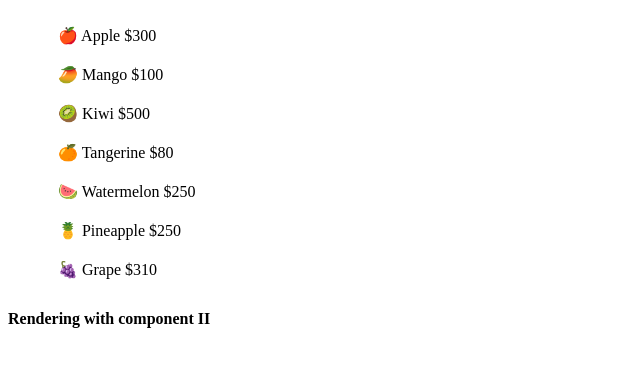
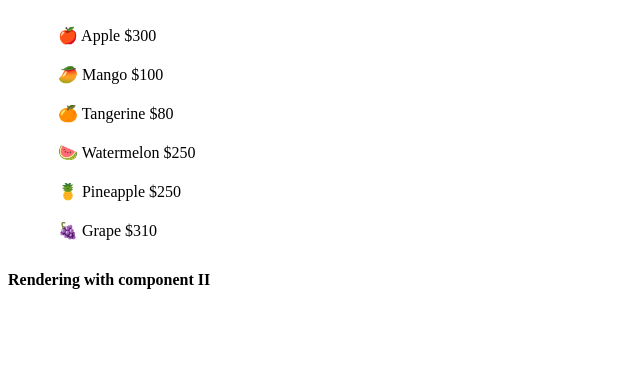
Before and after one commit to oyindamolaWbCode/React_class, a React (Vite) app: page / in a window 1280 px wide. Shown: the top 366 px of the page, without its empty margins (0-640 px from the left). Built offline with nearby package versions, Linux system fonts and the light colour scheme.

Commit message:
rendring with tenary

```diff
--- a/src/Components/Fruit.jsx
+++ b/src/Components/Fruit.jsx
@@ -2,11 +2,15 @@ import React from "react";
 
 function Fruit({ emoji, name, price }) {
   return (
-    <div>
-      <li style={{ listStyle: "none", padding: "10px" }}>
-        {emoji} {name} ${price}
-      </li>
-    </div>
+    <>
+      {/* {emoji} {name} ${price} */}
+
+      {price > 50 ? (
+        <li style={{ listStyle: "none", padding: "10px" }}>
+          {emoji} {name} ${price}{" "}
+        </li>
+      ) : null}
+    </>
   );
 }
 
--- a/src/Components/Fruits.jsx
+++ b/src/Components/Fruits.jsx
@@ -24,7 +24,7 @@ function Fruits(props) {
     },
     {
       name: "Kiwi",
-      price: "500",
+      price: "50",
       emoji: "🥝",
     },
     {
```
